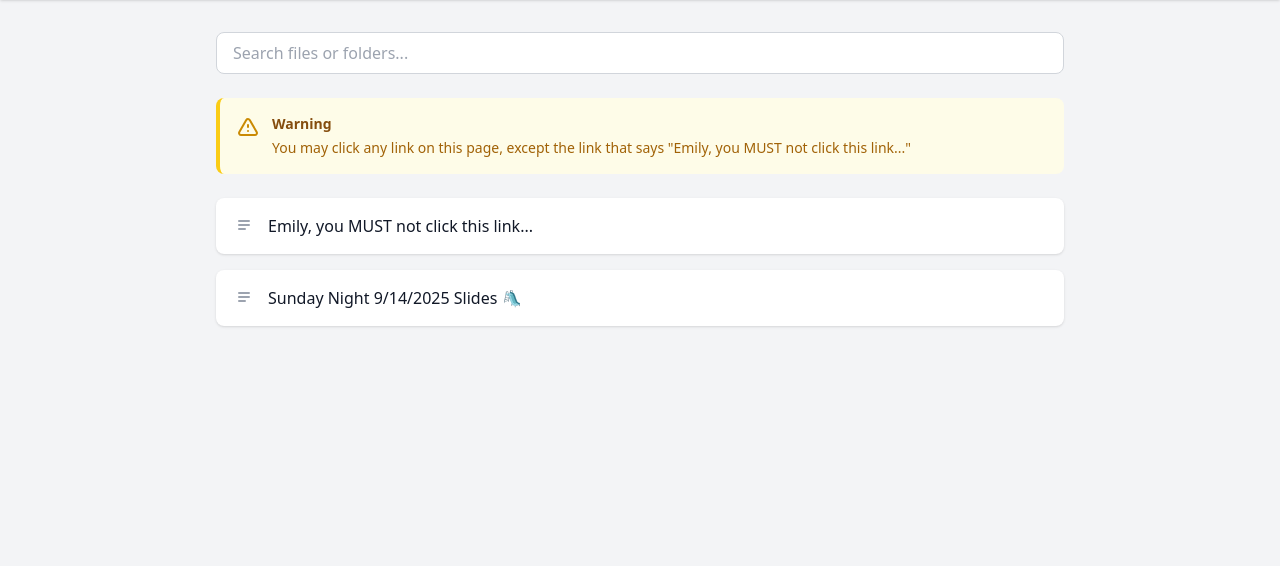
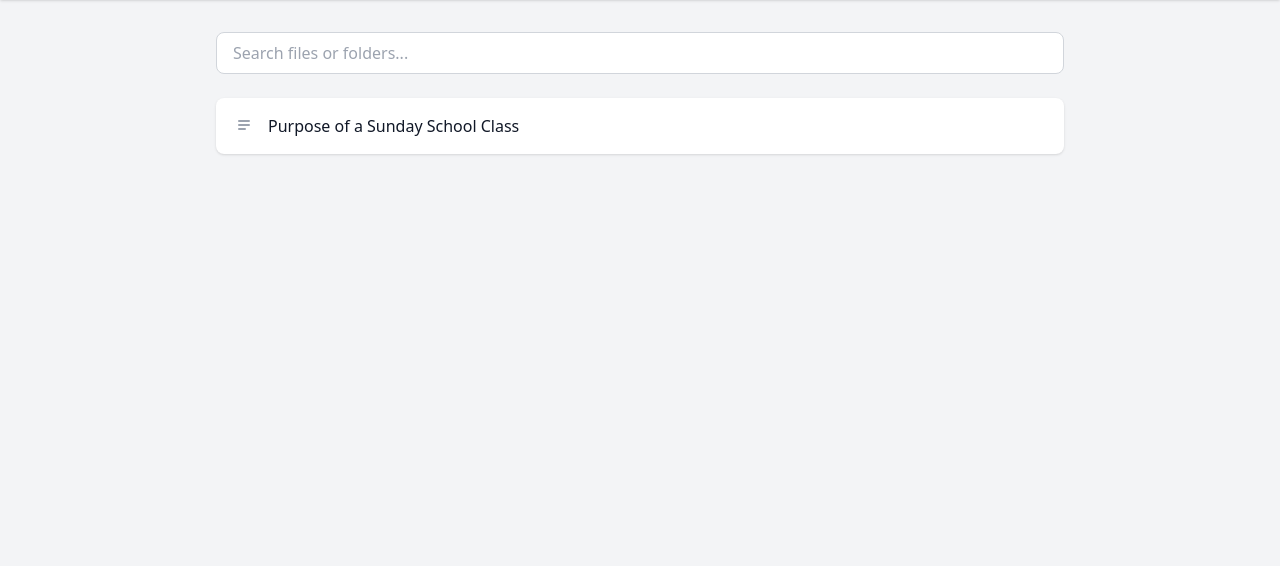
Before and after one commit to sktzofrenic/quizzer, a Flask app: page /files in a window 1280 px wide. Shown: the part 64-630 px from the top of the page. Run offline with Flask 3, Linux system fonts and the light colour scheme; some libraries are stand-ins or nearby versions.

Commit message:
Update quizzer

```diff
--- a/quizzer/templates/files.html
+++ b/quizzer/templates/files.html
@@ -31,17 +31,6 @@
         </div>
 
         <!-- Warning Alert Box -->
-        <div class="mb-6 p-4 bg-yellow-50 border-l-4 border-yellow-400 rounded-lg">
-          <div class="flex items-start">
-            <svg class="h-6 w-6 text-yellow-600 mr-3 flex-shrink-0 mt-0.5" xmlns="http://www.w3.org/2000/svg" fill="none" viewBox="0 0 24 24" stroke="currentColor">
-              <path stroke-linecap="round" stroke-linejoin="round" stroke-width="2" d="M12 9v2m0 4h.01m-6.938 4h13.856c1.54 0 2.502-1.667 1.732-3L13.732 4c-.77-1.333-2.694-1.333-3.464 0L3.34 16c-.77 1.333.192 3 1.732 3z" />
-            </svg>
-            <div>
-              <h3 class="text-sm font-semibold text-yellow-800">Warning</h3>
-              <p class="text-sm text-yellow-700 mt-1">You may click any link on this page, except the link that says "Emily, you MUST not click this link..."</p>
-            </div>
-          </div>
-        </div>
 
         <!-- Directory List -->
         <ul class="space-y-4">
@@ -49,21 +38,12 @@
 
           <!-- File Item -->
           <li>
-            <a href="https://calvaryheights.com/noooo" class="flex items-center p-4 bg-white rounded-lg shadow hover:shadow-md focus:outline-none focus:ring-2 focus:ring-blue-500 transition">
-              <!-- File Icon -->
-              <svg xmlns="http://www.w3.org/2000/svg" class="h-6 w-6 text-gray-400 mr-3" fill="none" viewBox="0 0 24 24" stroke="currentColor">
-                <path stroke-linecap="round" stroke-linejoin="round" stroke-width="2" d="M7 7h10M7 11h10M7 15h6" />
-              </svg>
-              <span class="font-medium">Emily, you MUST not click this link...</span>
-            </a>
-          </li>
-          <li>
             <a href="https://www.canva.com/design/DAGuSrhMsIY/D-Aa1wXduZPYRFDd657KeQ/edit?utm_content=DAGuSrhMsIY&utm_campaign=designshare&utm_medium=link2&utm_source=sharebutton" class="flex items-center p-4 bg-white rounded-lg shadow hover:shadow-md focus:outline-none focus:ring-2 focus:ring-blue-500 transition">
               <!-- File Icon -->
               <svg xmlns="http://www.w3.org/2000/svg" class="h-6 w-6 text-gray-400 mr-3" fill="none" viewBox="0 0 24 24" stroke="currentColor">
                 <path stroke-linecap="round" stroke-linejoin="round" stroke-width="2" d="M7 7h10M7 11h10M7 15h6" />
               </svg>
-              <span class="font-medium">Sunday Night 9/14/2025 Slides 🛝</span>
+              <span class="font-medium">Purpose of a Sunday School Class</span>
             </a>
           </li>
           <!-- Placeholder for more items -->
```
